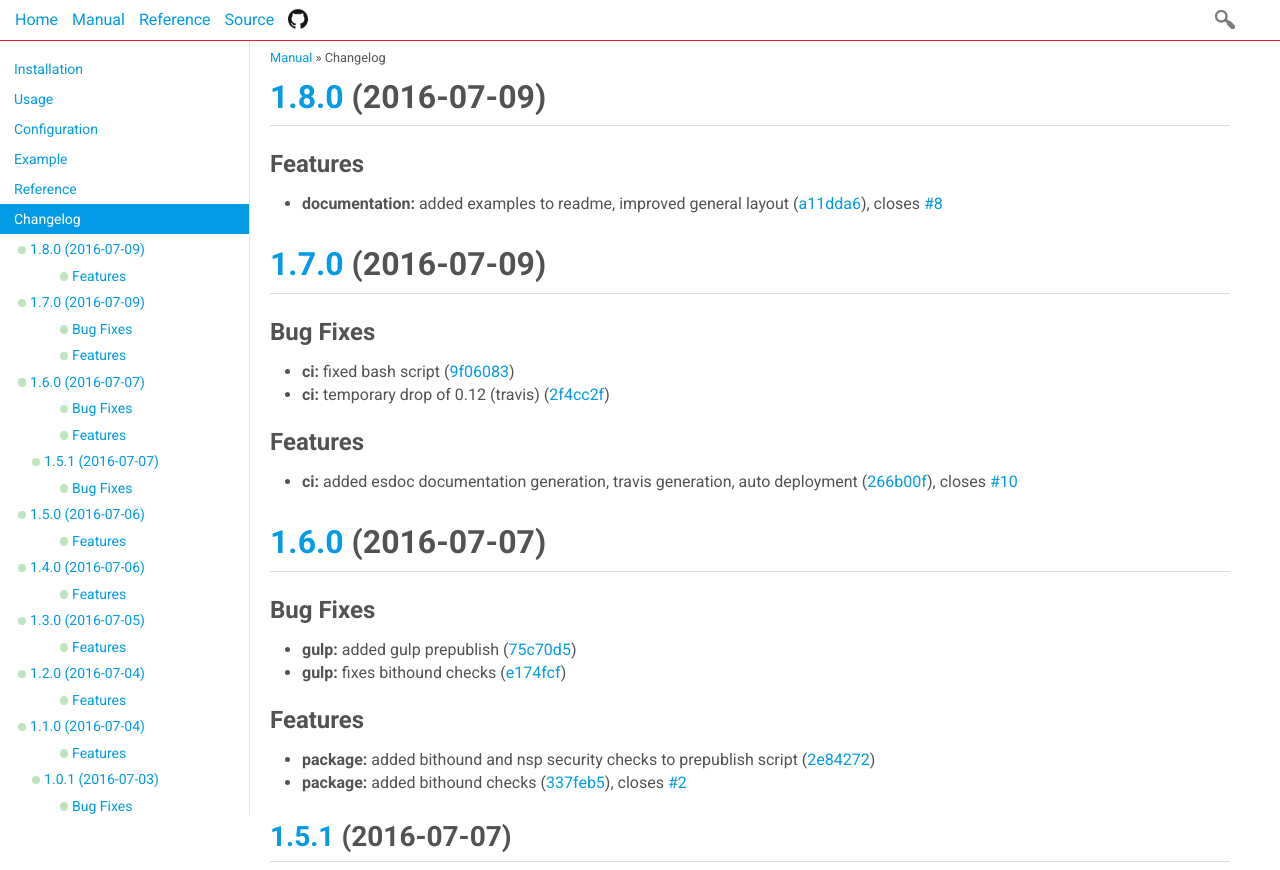
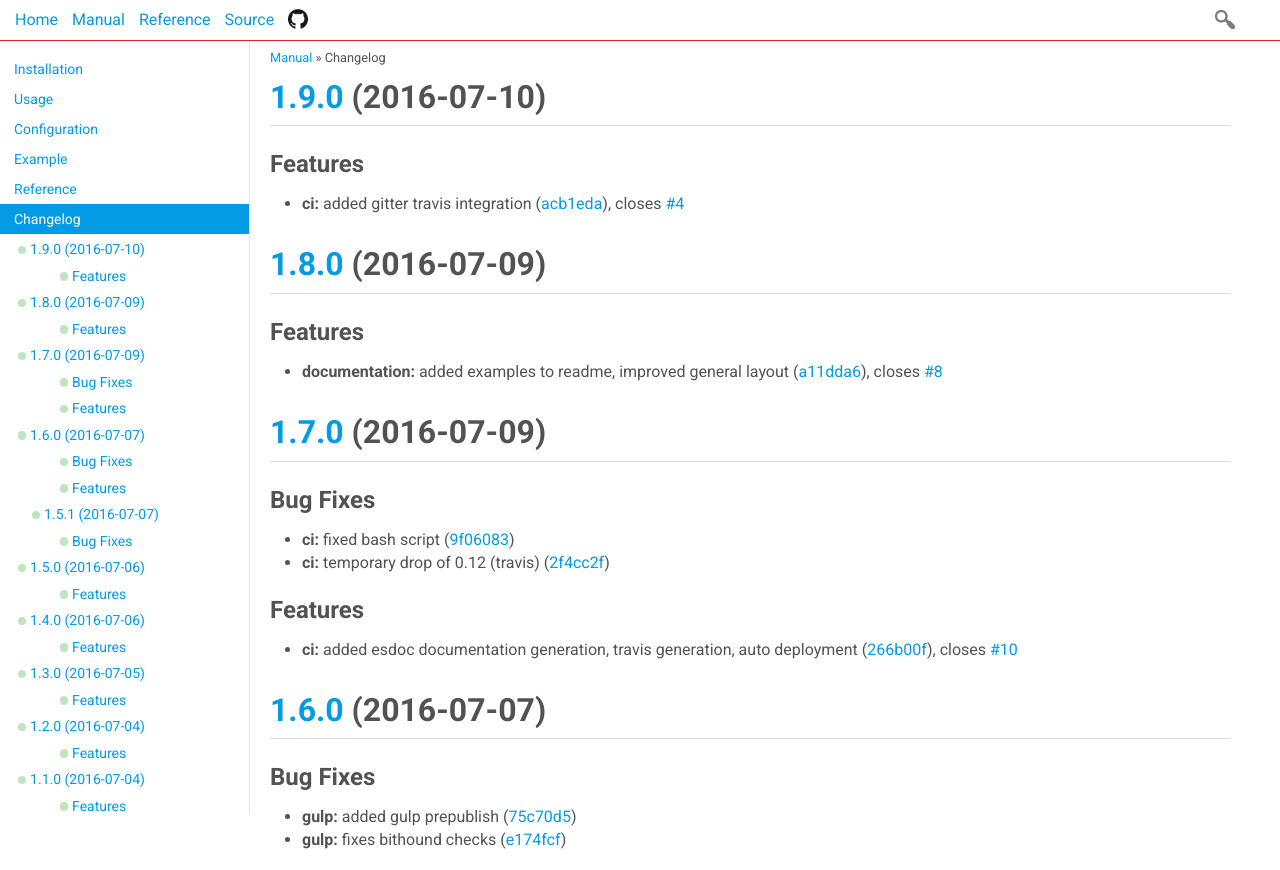
Before and after one commit to superleap/github-issues-label-sync, a website: page manual/changelog.html in a window 1280 px wide. Shown: the top 870 px of the page. Drawn offline with Linux system fonts and the light colour scheme; files that its build step writes are made by us from their sources.

Commit message:
Update 2016-07-10T22:07:02.733Z

```diff
--- a/manual/changelog.html
+++ b/manual/changelog.html
@@ -78,7 +78,9 @@
     <h1 class="manual-toc-title"><a href="manual/changelog.html" data-ice="title">Changelog</a></h1>
     <ul class="manual-toc">
 
-    <li data-ice="manualNav" class="indent-h1"><span class="manual-dot"></span><a href="manual/changelog.html#-1-8-0-https-github-com-superleap-github-issues-label-sync-compare-v1-7-0-v1-8-0-2016-07-09-" data-ice="link">1.8.0 (2016-07-09)</a></li>
+    <li data-ice="manualNav" class="indent-h1"><span class="manual-dot"></span><a href="manual/changelog.html#-1-9-0-https-github-com-superleap-github-issues-label-sync-compare-v1-8-0-v1-9-0-2016-07-10-" data-ice="link">1.9.0 (2016-07-10)</a></li>
+<li data-ice="manualNav" class="indent-h3"><span class="manual-dot"></span><a href="manual/changelog.html#features" data-ice="link">Features</a></li>
+<li data-ice="manualNav" class="indent-h1"><span class="manual-dot"></span><a href="manual/changelog.html#-1-8-0-https-github-com-superleap-github-issues-label-sync-compare-v1-7-0-v1-8-0-2016-07-09-" data-ice="link">1.8.0 (2016-07-09)</a></li>
 <li data-ice="manualNav" class="indent-h3"><span class="manual-dot"></span><a href="manual/changelog.html#features" data-ice="link">Features</a></li>
 <li data-ice="manualNav" class="indent-h1"><span class="manual-dot"></span><a href="manual/changelog.html#-1-7-0-https-github-com-superleap-github-issues-label-sync-compare-v1-6-0-v1-7-0-2016-07-09-" data-ice="link">1.7.0 (2016-07-09)</a></li>
 <li data-ice="manualNav" class="indent-h3"><span class="manual-dot"></span><a href="manual/changelog.html#bug-fixes" data-ice="link">Bug Fixes</a></li>
@@ -113,7 +115,12 @@
     <span>&#xBB;</span>
     <span data-ice="title">Changelog</span>
   </div>
-  <div data-ice="content"><h1 id="-1-8-0-https-github-com-superleap-github-issues-label-sync-compare-v1-7-0-v1-8-0-2016-07-09-"><a href="https://github.com/superleap/github-issues-label-sync/compare/v1.7.0...v1.8.0">1.8.0</a> (2016-07-09)</h1>
+  <div data-ice="content"><h1 id="-1-9-0-https-github-com-superleap-github-issues-label-sync-compare-v1-8-0-v1-9-0-2016-07-10-"><a href="https://github.com/superleap/github-issues-label-sync/compare/v1.8.0...v1.9.0">1.9.0</a> (2016-07-10)</h1>
+<h3 id="features">Features</h3>
+<ul>
+<li><strong>ci:</strong> added gitter travis integration (<a href="https://github.com/superleap/github-issues-label-sync/commit/acb1eda">acb1eda</a>), closes <a href="https://github.com/superleap/github-issues-label-sync/issues/4">#4</a></li>
+</ul>
+<h1 id="-1-8-0-https-github-com-superleap-github-issues-label-sync-compare-v1-7-0-v1-8-0-2016-07-09-"><a href="https://github.com/superleap/github-issues-label-sync/compare/v1.7.0...v1.8.0">1.8.0</a> (2016-07-09)</h1>
 <h3 id="features">Features</h3>
 <ul>
 <li><strong>documentation:</strong> added examples to readme, improved general layout (<a href="https://github.com/superleap/github-issues-label-sync/commit/a11dda6">a11dda6</a>), closes <a href="https://github.com/superleap/github-issues-label-sync/issues/8">#8</a></li>
```
Also changed, not shown: manual/configuration.html (+3 -1 lines), manual/example.html (+3 -1 lines), manual/index.html (+6 -2 lines), manual/installation.html (+3 -1 lines), manual/usage.html (+3 -1 lines).
